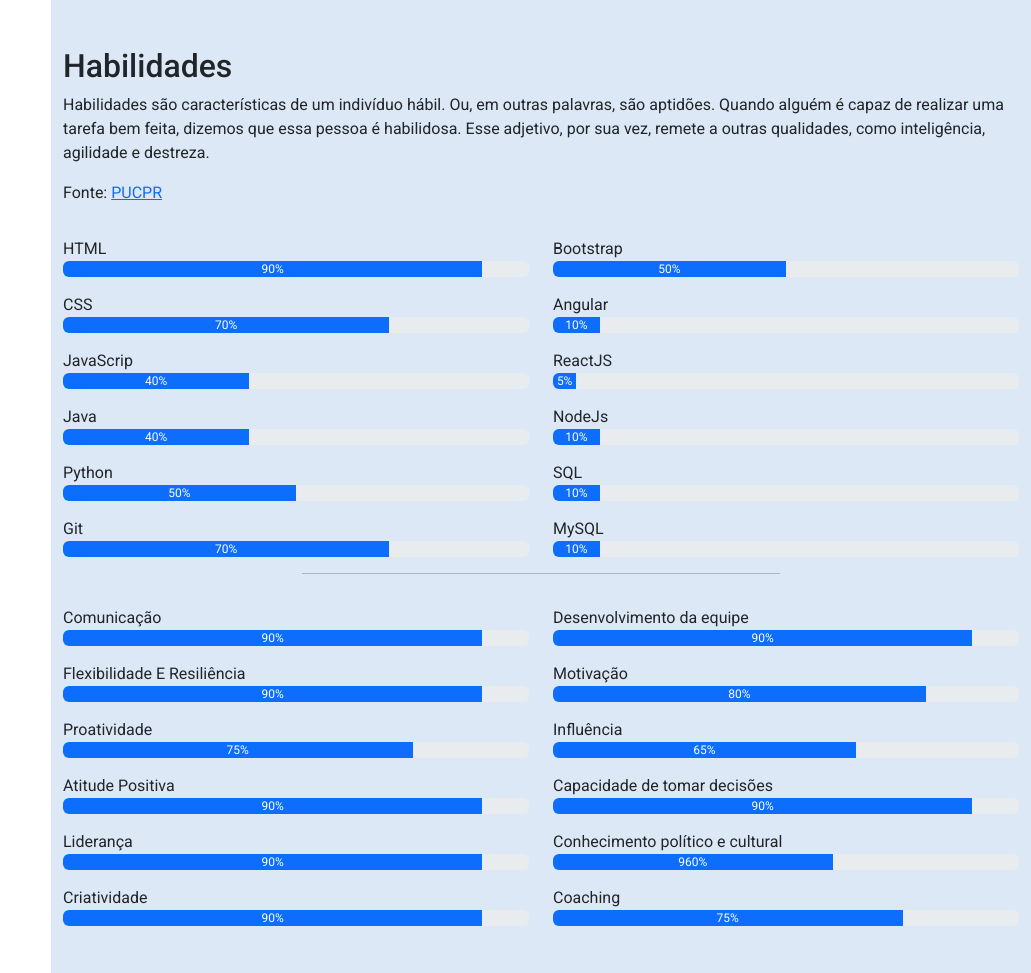
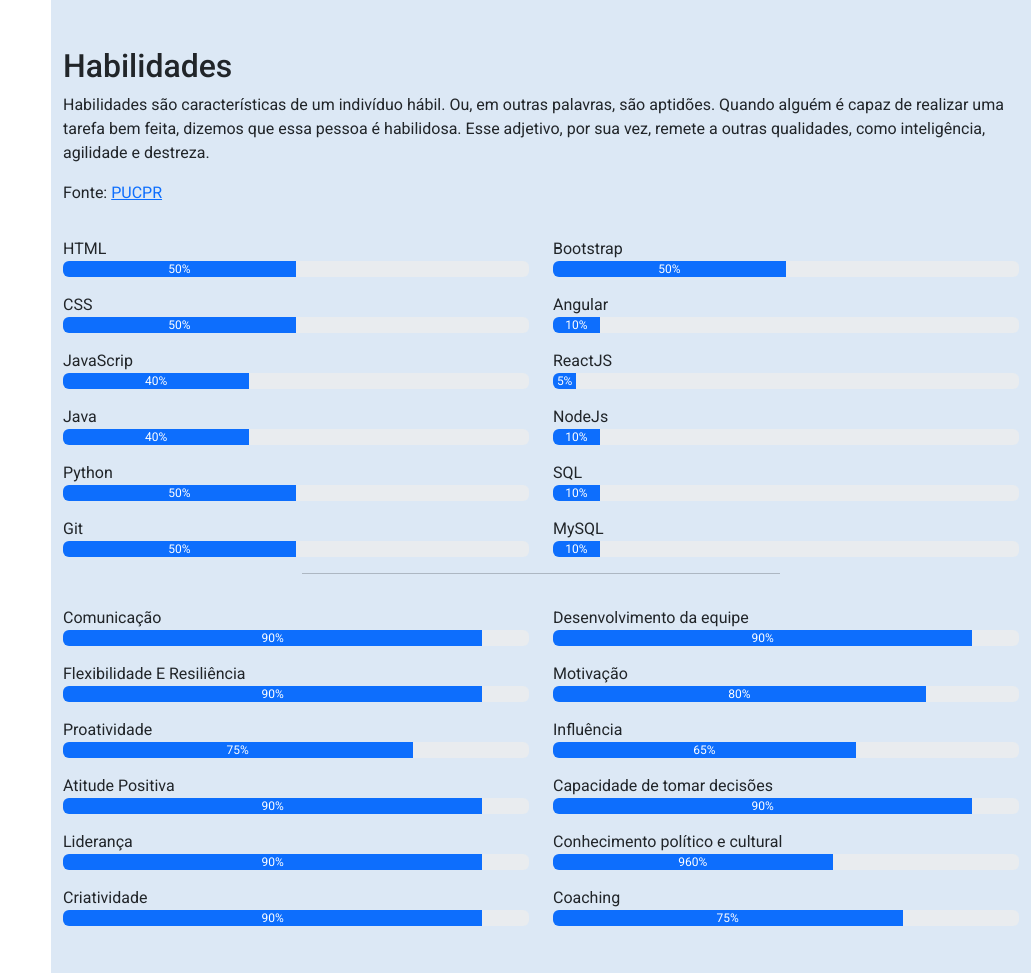
Before and after one commit to patrickcohenn/Portf-lio-Responsivo-com-Bootstrap-e-Flask-New, a Flask app: page / in a window 1280 px wide. Shown: the part 1612-2585 px from the top of the page, without its empty margins (249-1280 px from the left). Run offline with Flask 2, Linux system fonts and the light colour scheme; some libraries are stand-ins or nearby versions.

Commit message:
Alteração de algumas infs.

```diff
--- a/templates/index.html
+++ b/templates/index.html
@@ -23,6 +23,7 @@
     <!--  ------------------------------------------------------ Inicio do menu mobile ------------------------------------------------------- -->
     <i class="bi bi-list menu-mobile"></i>
     <!--  ------------------------------------------------------   Fim do menu mobile  ------------------------------------------------------- -->
+
     <!--  ------------------------------------------------------ Inicio do menu lateral ------------------------------------------------------ -->
     <aside id='header'>
         <section class="profile">
@@ -70,6 +71,7 @@
         </nav>
     </aside>
     <!--  ------------------------------------------------------ Fim do menu lateral --------------------------------------------------------- -->
+
     <!--  ------------------------------------------------------ Inicio do Main -------------------------------------------------------------- -->
     <main id="main">
         <!-------------------------------------------------------------- Incio --------------------------------------------------------------- -->
@@ -178,16 +180,16 @@
                         <!--  Inicio HTML -->
                         <p class="mt-3 mb-0">HTML</p>
                         <div class="progress">
-                            <div class="progress-bar" role="progressbar" data-anime="left" aria-label="Example with label" style="width: 90%;" aria-valuenow="90" aria-valuemin="0" aria-valuemax="100">
-                                90%
+                            <div class="progress-bar" role="progressbar" data-anime="left" aria-label="Example with label" style="width: 50%;" aria-valuenow="90" aria-valuemin="0" aria-valuemax="100">
+                                50%
                             </div>
                         </div>
                         <!--  Fim HTML -->
                         <!--  Inicio CSS -->
                         <p class="mt-3 mb-0">CSS</p>
                         <div class="progress">
-                            <div class="progress-bar" role="progressbar" data-anime="left" aria-label="Example with label" style="width: 70%;" aria-valuenow="70" aria-valuemin="0" aria-valuemax="100">
-                                70%
+                            <div class="progress-bar" role="progressbar" data-anime="left" aria-label="Example with label" style="width: 50%;" aria-valuenow="70" aria-valuemin="0" aria-valuemax="100">
+                                50%
                             </div>
                         </div>
                         <!--  Fim CSS -->
@@ -218,8 +220,8 @@
                         <!--  Inicio Git -->
                         <p class="mt-3 mb-0">Git</p>
                         <div class="progress">
-                            <div class="progress-bar" role="progressbar" data-anime="left" aria-label="Example with label" style="width: 70%;" aria-valuenow="70" aria-valuemin="0" aria-valuemax="100">
-                                70%
+                            <div class="progress-bar" role="progressbar" data-anime="left" aria-label="Example with label" style="width: 50%;" aria-valuenow="70" aria-valuemin="0" aria-valuemax="100">
+                                50%
                             </div>
                         </div>
                         <!--  Fim Git -->
```
